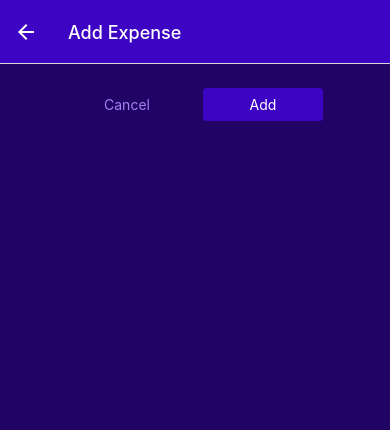
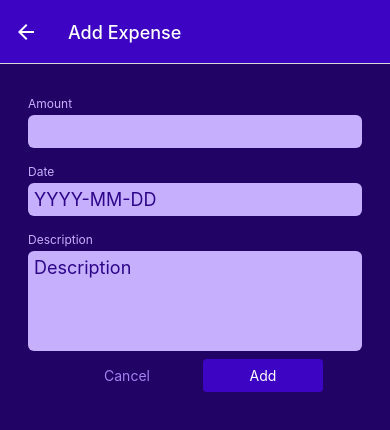
Before and after one commit to luccahuguet/expenses-app-2, a React Native app: screen /ManageExpense in a window 390 px wide. Shown: the top 430 px of the page. Built offline with nearby package versions, Linux system fonts and the light colour scheme.

Commit message:
first third

```diff
--- /dev/null
+++ b/components/ManageExpense/ExpenseForm.js
@@ -0,0 +1,36 @@
+import { View, Button, StyleSheet } from "react-native";
+import Input from "./Input";
+
+function ExpenseForm() {
+  function amountChangeHandler(text) {
+    console.log(text);
+  }
+  return (
+    <View>
+      <Input
+        label="Amount"
+        textInputConfig={{
+          keyboardType: "decimal-pad",
+          onChangeText: amountChangeHandler,
+        }}
+      />
+      <Input
+        label="Date"
+        textInputConfig={{
+          placeholder: "YYYY-MM-DD",
+          maxLength: 10,
+          onChangeText: () => {},
+        }}
+      />
+      <Input
+        label="Description"
+        textInputConfig={{
+          placeholder: "Description",
+          multiline: true,
+        }}
+      />
+    </View>
+  );
+}
+
+export default ExpenseForm;
--- /dev/null
+++ b/components/ManageExpense/Input.js
@@ -0,0 +1,41 @@
+import { View, Text, TextInput, StyleSheet } from "react-native";
+import { GlobalStyles } from "../../constants/styles";
+
+function Input({ label, textInputConfig }) {
+  const inputStyles = [styles.input];
+
+  if (textInputConfig && textInputConfig.multiline) {
+    inputStyles.push(styles.inputMultiline);
+  }
+  return (
+    <View style={styles.inputContainer}>
+      <Text style={styles.label}>{label}</Text>
+      <TextInput {...textInputConfig} style={inputStyles} />
+    </View>
+  );
+}
+
+export default Input;
+
+const styles = StyleSheet.create({
+  inputContainer: {
+    marginHorizontal: 4,
+    marginVertical: 8,
+  },
+  label: {
+    fontSize: 12,
+    color: GlobalStyles.colors.primary100,
+    marginBottom: 4,
+  },
+  input: {
+    backgroundColor: GlobalStyles.colors.primary100,
+    color: GlobalStyles.colors.primary700,
+    padding: 6,
+    borderRadius: 6,
+    fontSize: 18,
+  },
+  inputMultiline: {
+    minHeight: 100,
+    textAlignVertical: "top",
+  },
+});
--- a/screens/ManageExpense.js
+++ b/screens/ManageExpense.js
@@ -1,10 +1,11 @@
-import { useContext, useLayoutEffect } from 'react';
-import { StyleSheet, View } from 'react-native';
+import { useContext, useLayoutEffect } from "react";
+import { StyleSheet, View } from "react-native";
 
-import Button from '../components/UI/Button';
-import IconButton from '../components/UI/IconButton';
-import { GlobalStyles } from '../constants/styles';
-import { ExpensesContext } from '../store/expenses-context';
+import Button from "../components/UI/Button";
+import IconButton from "../components/UI/IconButton";
+import { GlobalStyles } from "../constants/styles";
+import { ExpensesContext } from "../store/expenses-context";
+import ExpenseForm from "../components/ManageExpense/ExpenseForm";
 
 function ManageExpense({ route, navigation }) {
   const expensesCtx = useContext(ExpensesContext);
@@ -14,7 +15,7 @@
 
   useLayoutEffect(() => {
     navigation.setOptions({
-      title: isEditing ? 'Edit Expense' : 'Add Expense',
+      title: isEditing ? "Edit Expense" : "Add Expense",
     });
   }, [navigation, isEditing]);
 
@@ -29,19 +30,16 @@
 
   function confirmHandler() {
     if (isEditing) {
-      expensesCtx.updateExpense(
-        editedExpenseId,
-        {
-          description: 'Test!!!!',
-          amount: 29.99,
-          date: new Date('2022-05-20'),
-        }
-      );
+      expensesCtx.updateExpense(editedExpenseId, {
+        description: "Test!!!!",
+        amount: 29.99,
+        date: new Date("2022-05-20"),
+      });
     } else {
       expensesCtx.addExpense({
-        description: 'Test',
+        description: "Test",
         amount: 19.99,
-        date: new Date('2022-05-19'),
+        date: new Date("2022-05-19"),
       });
     }
     navigation.goBack();
@@ -49,12 +47,13 @@
 
   return (
     <View style={styles.container}>
+      <ExpenseForm />
       <View style={styles.buttons}>
         <Button style={styles.button} mode="flat" onPress={cancelHandler}>
           Cancel
         </Button>
         <Button style={styles.button} onPress={confirmHandler}>
-          {isEditing ? 'Update' : 'Add'}
+          {isEditing ? "Update" : "Add"}
         </Button>
       </View>
       {isEditing && (
@@ -80,9 +79,9 @@
     backgroundColor: GlobalStyles.colors.primary800,
   },
   buttons: {
-    flexDirection: 'row',
-    justifyContent: 'center',
-    alignItems: 'center',
+    flexDirection: "row",
+    justifyContent: "center",
+    alignItems: "center",
   },
   button: {
     minWidth: 120,
@@ -93,6 +92,6 @@
     paddingTop: 8,
     borderTopWidth: 2,
     borderTopColor: GlobalStyles.colors.primary200,
-    alignItems: 'center',
+    alignItems: "center",
   },
 });
```
